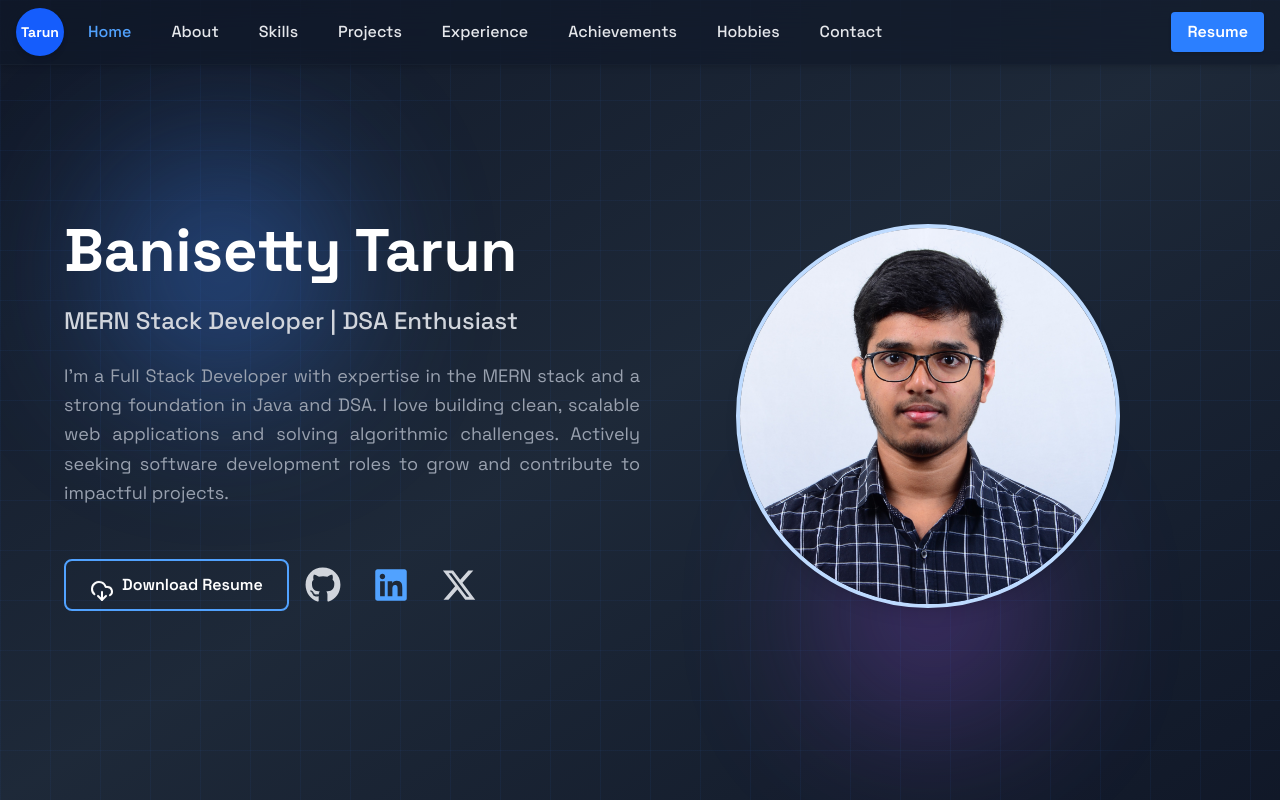
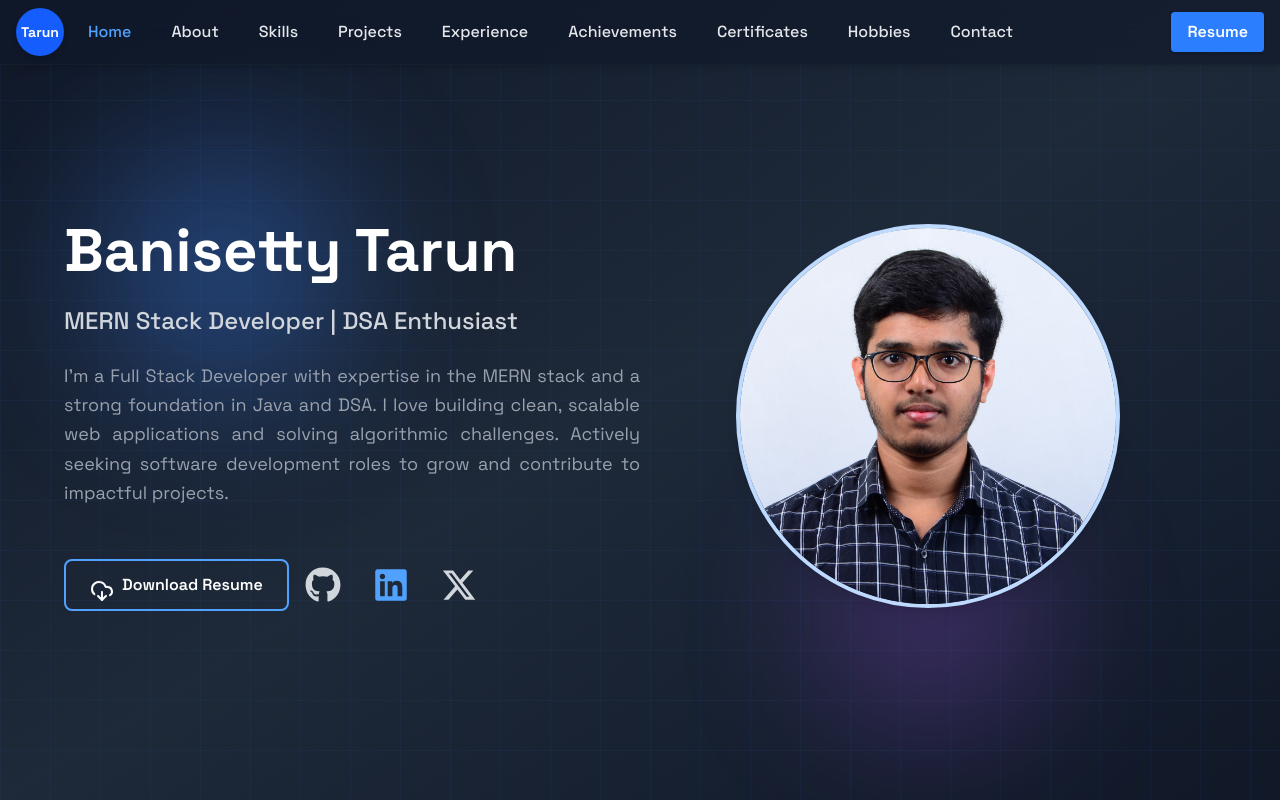
Before and after one commit to BanisettyTarun/My-Portfolio, a React (Vite) app: page / in a window 1280 px wide. Shown: the top 800 px of the page. Built offline with nearby package versions, Linux system fonts and the light colour scheme.

Commit message:
Added Certificates in Navbar

```diff
--- a/src/components/Navbar.jsx
+++ b/src/components/Navbar.jsx
@@ -10,6 +10,7 @@ const NAV_ITEMS = [
   { label: 'Projects', id: 'projects' },
   { label: 'Experience', id: 'experience' },
   { label: 'Achievements', id: 'achievements' },
+  { label: 'Certificates', id: 'certificates' },
   { label: 'Hobbies', id: 'hobbies' },
   { label: 'Contact', id: 'contact' },
 ];
```
